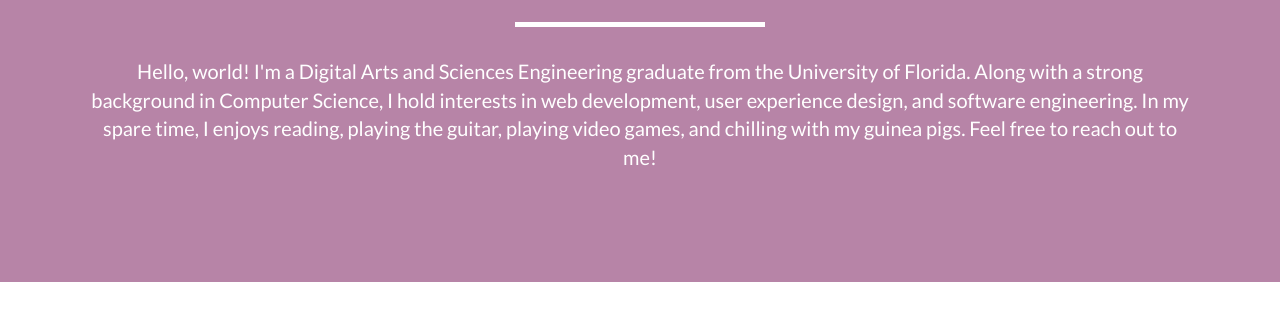
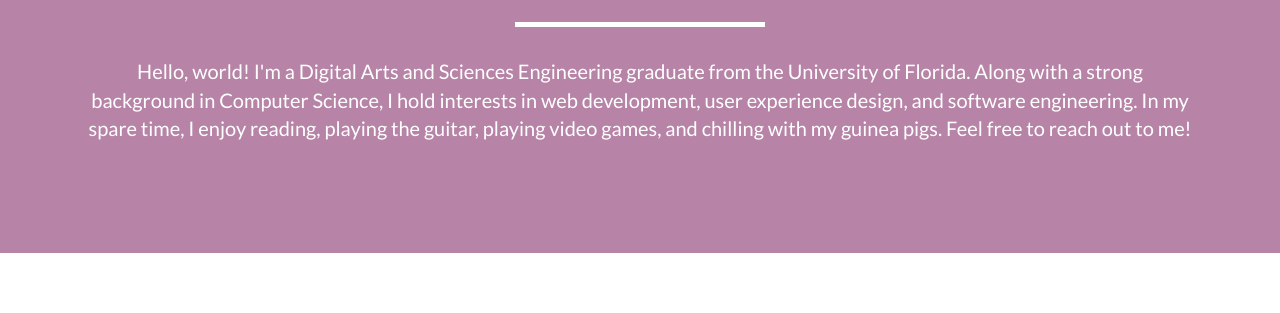
Before and after one commit to angel-lee/angel-lee.github.io, a plain HTML site: page index.html in a window 1280 px wide. Shown: the part 487-800 px from the top of the page. Drawn offline with nearby package versions, Linux system fonts and the light colour scheme.

Commit message:
Fixed typo in description

```diff
--- a/index.html
+++ b/index.html
@@ -84,7 +84,7 @@
                         <hr class="star-light">
                         <div class="row">
                             <div class="col-lg-12 text-center">
-                                 <p>Hello, world! I'm a Digital Arts and Sciences Engineering graduate from the University of Florida. Along with a strong background in Computer Science, I hold interests in web development, user experience design, and software engineering. In my spare time, I enjoys reading, playing the guitar, playing video games, and chilling with my guinea pigs. Feel free to reach out to me!</p>
+                                 <p>Hello, world! I'm a Digital Arts and Sciences Engineering graduate from the University of Florida. Along with a strong background in Computer Science, I hold interests in web development, user experience design, and software engineering. In my spare time, I enjoy reading, playing the guitar, playing video games, and chilling with my guinea pigs. Feel free to reach out to me!</p>
                             </div>
                         </div>
                     </div>
```
